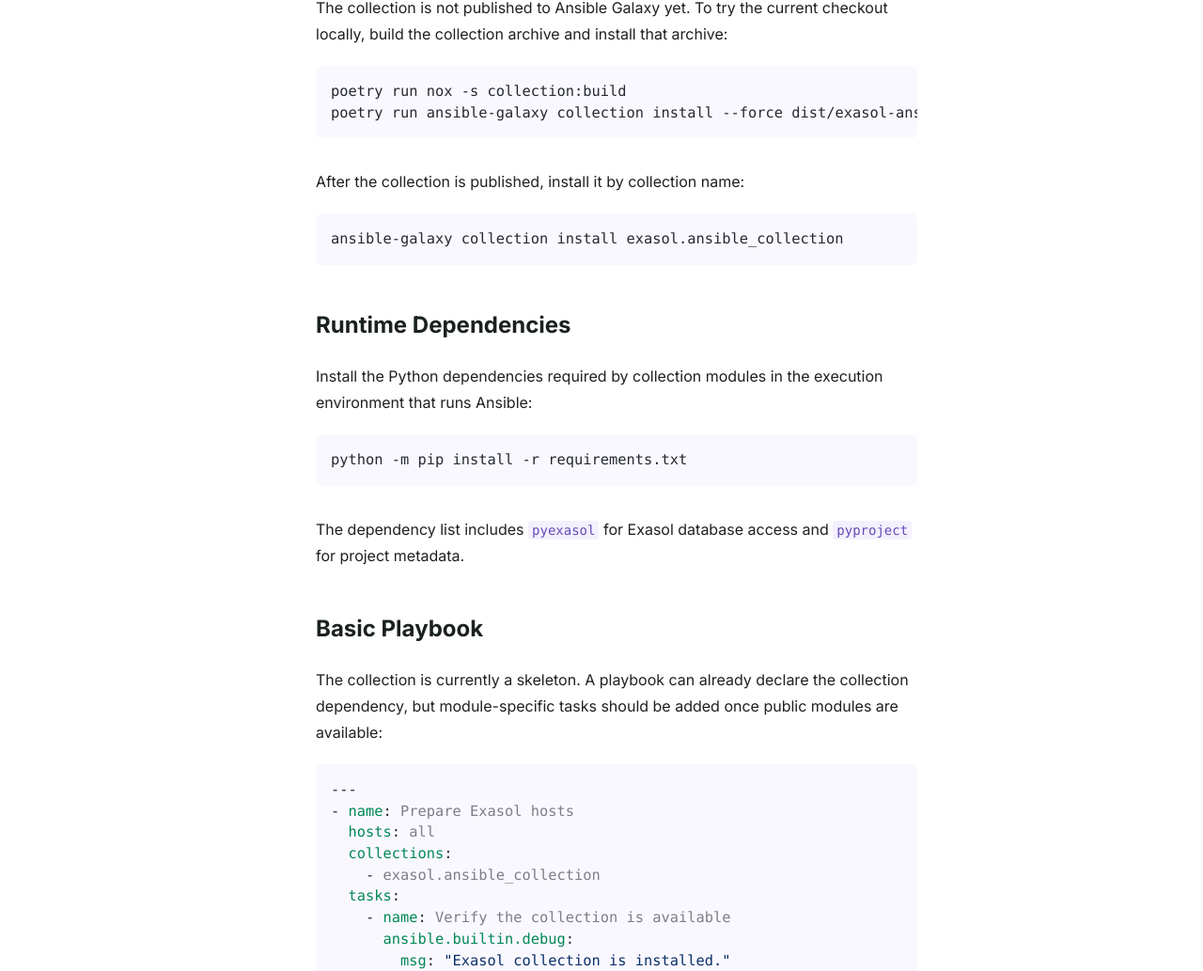
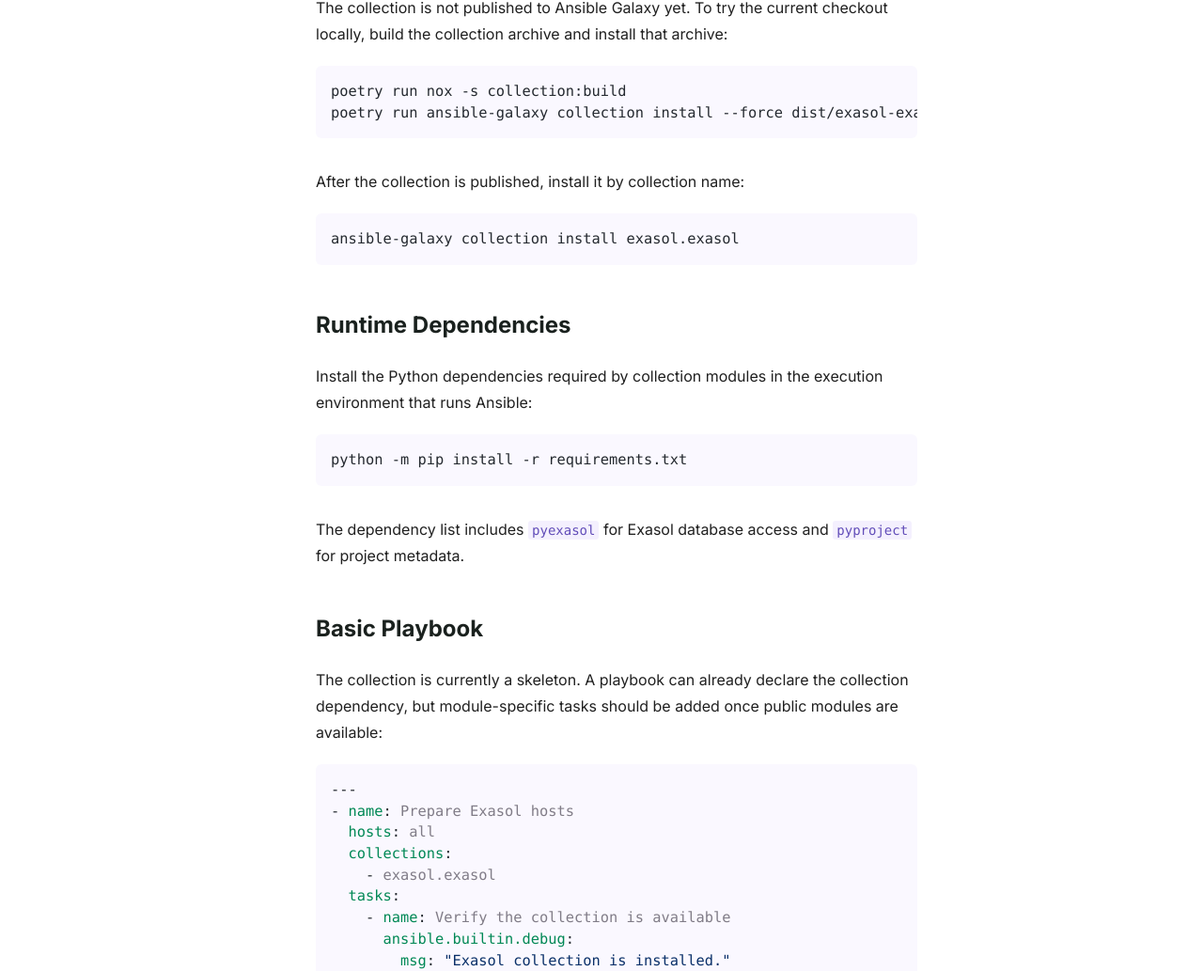
Before and after one commit to exasol/ansible-collection, a Sphinx documentation site: the page built from doc/user_guide.rst, in a window 1280 px wide and 1400 px high. Shown: the part 238-1271 px from the top of the window at 94% size. Built offline with Sphinx 7.4.7, drawn with Linux system fonts in a browser that asks for light colours; pages that are not in the unit, such as notebooks, are missing from menus.

Commit message:
Align Exasol collection metadata and docs
  - Rename collection references to exasol.exasol
  - Update project description, keywords, and Galaxy tags
  - Add changelog and execution-environment metadata
  - Add planning docs to documentation index
  - Expand integration checks for collection readiness metadata

```diff
--- a/doc/developer_guide.rst
+++ b/doc/developer_guide.rst
@@ -35,7 +35,7 @@
    poetry run nox -s collection:sanity
 
 The session copies the checkout into a temporary
-``ansible_collections/exasol/ansible_collection`` layout before invoking
+``ansible_collections/exasol/exasol`` layout before invoking
 ``ansible-test sanity``.
 
 Toolbox Checks
--- a/doc/index.rst
+++ b/doc/index.rst
@@ -6,4 +6,7 @@
 
    user_guide
    developer_guide
+   github_issue_plan
+   integration_test_generation_plan
+   ansible_runner_wrapper_fixture_plan
    changes/changelog
--- a/doc/user_guide.rst
+++ b/doc/user_guide.rst
@@ -10,13 +10,13 @@
 .. code-block:: bash
 
    poetry run nox -s collection:build
-   poetry run ansible-galaxy collection install --force dist/exasol-ansible_collection-*.tar.gz
+   poetry run ansible-galaxy collection install --force dist/exasol-exasol-*.tar.gz
 
 After the collection is published, install it by collection name:
 
 .. code-block:: bash
 
-   ansible-galaxy collection install exasol.ansible_collection
+   ansible-galaxy collection install exasol.exasol
 
 Runtime Dependencies
 --------------------
@@ -44,7 +44,7 @@
    - name: Prepare Exasol hosts
      hosts: all
      collections:
-       - exasol.ansible_collection
+       - exasol.exasol
      tasks:
        - name: Verify the collection is available
          ansible.builtin.debug:
--- a/noxfile.py
+++ b/noxfile.py
@@ -21,7 +21,7 @@
 
 PROJECT_ROOT = PROJECT_CONFIG.root_path.resolve()
 COLLECTION_NAMESPACE = "exasol"
-COLLECTION_NAME = "ansible_collection"
+COLLECTION_NAME = "exasol"
 
 
 def _collection_build_ignore_patterns() -> tuple[str, ...]:
--- a/pyproject.toml
+++ b/pyproject.toml
@@ -1,7 +1,7 @@
 [project]
 name = "exasol-ansible-collection"
 version = "0.1.0"
-description = "Ansible Collection for installing Exasol."
+description = "Ansible Collection for automating Exasol database operations."
 authors = [
     {name = "Mykhailo Skliar", email = "mykhailo.skliar@exasol.com"},
     {name = "Exasol AG", email = "opensource@exasol.com"},
@@ -10,7 +10,7 @@
 readme = "README.md"
 license = "MIT"
 license-files = ["LICENSE"]
-keywords = ["exasol", "ansible", "collection"]
+keywords = ["exasol", "ansible", "collection", "database", "data-warehouse"]
 classifiers = [
     "Programming Language :: Python :: 3",
     "Programming Language :: Python :: 3.11",
```
Also changed, not shown: README.md (+4 -4 lines), galaxy.yml (+4 -3 lines), 6 other files.
